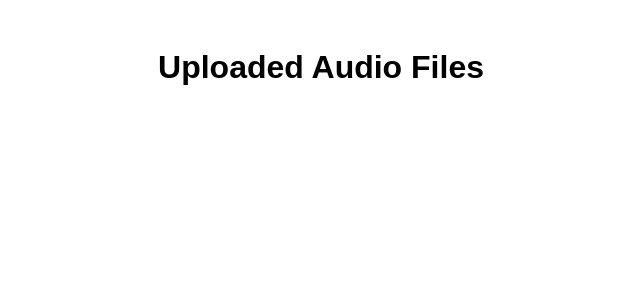
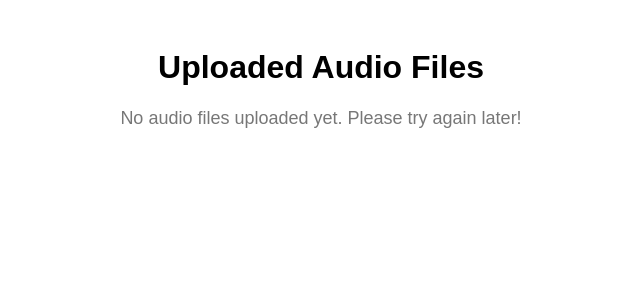
Before and after one commit to KarelExiled/Babyfoon, a Flask app: page / in a window 1280 px wide. Shown: the top 300 px of the page, without its empty margins (319-959 px from the left). Run offline with Flask 2, Linux system fonts and the light colour scheme.

Commit message:
Update index.html

```diff
--- a/templates/index.html
+++ b/templates/index.html
@@ -25,11 +25,16 @@
             width: 100%;
             outline: none;
         }
+        .no-audio {
+            font-size: 18px;
+            color: #777;
+        }
     </style>
 </head>
 <body>
     <h1>Uploaded Audio Files</h1>
     <div class="audio-list">
+        {% if audio_files %}
             {% for file in audio_files %}
                 <div class="audio-item">
                     <p>{{ file }}</p>
@@ -39,6 +44,9 @@
                     </audio>
                 </div>
             {% endfor %}
+        {% else %}
+            <p class="no-audio">No audio files uploaded yet. Please try again later!</p>
+        {% endif %}
     </div>
 </body>
 </html>
```
Lines whose indentation alone changed are shown as unchanged.
